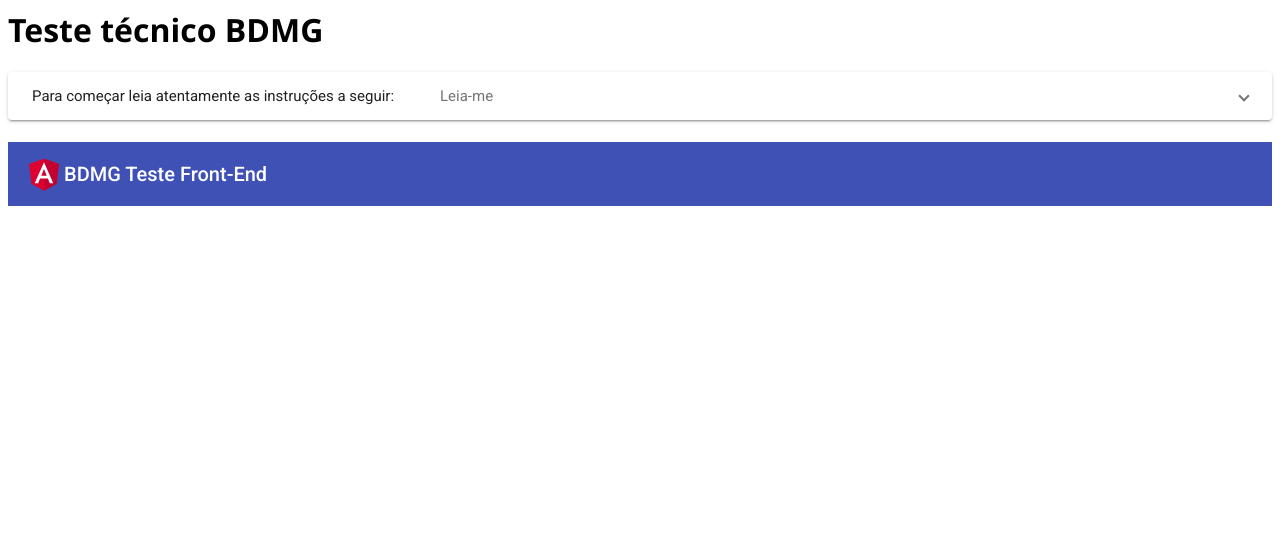
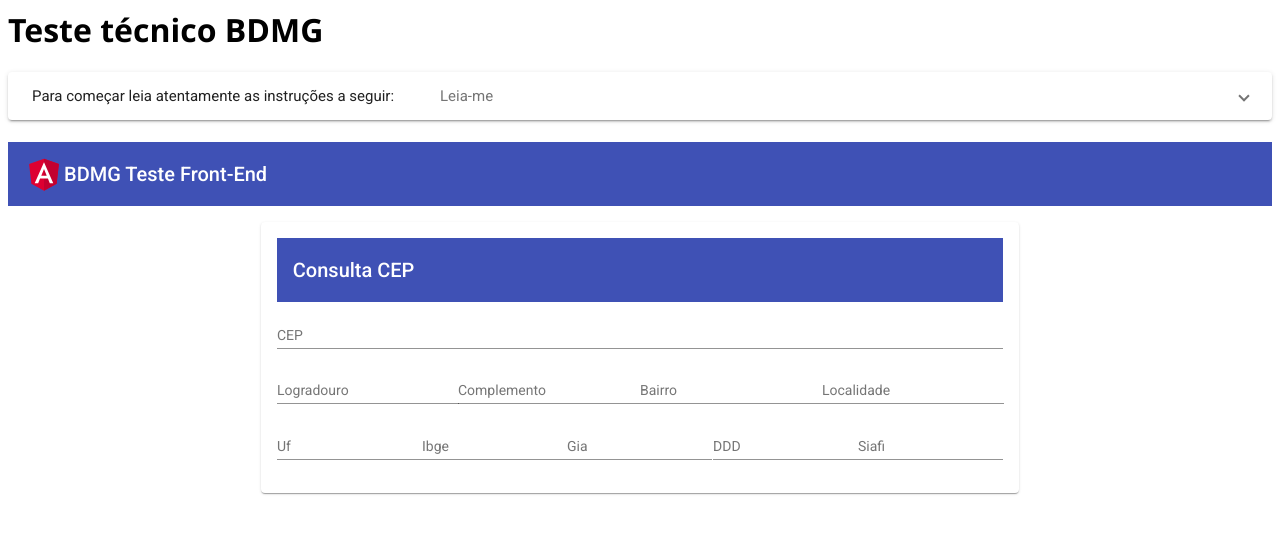
Before and after one commit to higor-bianchetti/bdmg-angular-6ivagw, an Angular app: page / in a window 1280 px wide. Shown: the top 534 px of the page. Built offline with nearby package versions, Linux system fonts and the light colour scheme.

Commit message:
Definindo o layout

```diff
--- a/src/app/app.component.css
+++ b/src/app/app.component.css
@@ -1,3 +1,17 @@
 p {
   font-family: Lato;
 }
+
+@media (min-width: 425px) {
+  .container {
+    width: 90%;
+    margin: 0 auto;
+  }
+}
+
+@media (min-width: 1024px) {
+  .container {
+    width: 60%;
+    margin: 0 auto;
+  }
+}
--- a/src/app/app.component.html
+++ b/src/app/app.component.html
@@ -10,3 +10,7 @@
   />
   <span>BDMG Teste Front-End</span>
 </mat-toolbar>
+
+<main class="container">
+  <app-cep-form></app-cep-form>
+</main>
--- /dev/null
+++ b/src/app/cep-form/cep-form.component.css
@@ -0,0 +1,19 @@
+mat-card {
+  margin-top: 1rem;
+}
+
+.form {
+  padding-top: 0.5rem;
+}
+
+.form .form-group {
+  display: flex;
+  align-items: center;
+  justify-content: space-between;
+  min-width: 10rem;
+}
+
+.form .form-group mat-form-field {
+  width: 100%;
+  min-width: 0;
+}
--- /dev/null
+++ b/src/app/cep-form/cep-form.component.html
@@ -0,0 +1,74 @@
+<mat-card>
+  <mat-toolbar color="primary">Consulta CEP</mat-toolbar>
+  <mat-card-content>
+    <form [formGroup]="form" class="form">
+      <div class="form-group">
+        <mat-form-field>
+          <mat-label>CEP</mat-label>
+          <input matInput placeholder="CEP" formControlName="cep" type="text" />
+        </mat-form-field>
+      </div>
+
+      <div class="form-group">
+        <mat-form-field>
+          <mat-label>Logradouro</mat-label>
+          <input
+            matInput
+            placeholder="logradouro"
+            formControlName="logradouro"
+          />
+        </mat-form-field>
+
+        <mat-form-field>
+          <mat-label>Complemento</mat-label>
+          <input
+            matInput
+            placeholder="complemento"
+            formControlName="complemento"
+          />
+        </mat-form-field>
+
+        <mat-form-field>
+          <mat-label>Bairro</mat-label>
+          <input matInput placeholder="bairro" formControlName="bairro" />
+        </mat-form-field>
+
+        <mat-form-field>
+          <mat-label>Localidade</mat-label>
+          <input
+            matInput
+            placeholder="localidade"
+            formControlName="localidade"
+          />
+        </mat-form-field>
+      </div>
+
+      <div class="form-group">
+        <mat-form-field>
+          <mat-label>Uf</mat-label>
+          <input matInput placeholder="uf" formControlName="uf" />
+        </mat-form-field>
+
+        <mat-form-field>
+          <mat-label>Ibge</mat-label>
+          <input matInput formControlName="ibge" [readonly]="true" />
+        </mat-form-field>
+
+        <mat-form-field>
+          <mat-label>Gia</mat-label>
+          <input matInput placeholder="gia" formControlName="gia" />
+        </mat-form-field>
+
+        <mat-form-field>
+          <mat-label>DDD</mat-label>
+          <input matInput placeholder="ddd" formControlName="ddd" />
+        </mat-form-field>
+
+        <mat-form-field>
+          <mat-label>Siafi</mat-label>
+          <input matInput formControlName="siafi" [readonly]="true" />
+        </mat-form-field>
+      </div>
+    </form>
+  </mat-card-content>
+</mat-card>
--- /dev/null
+++ b/src/app/cep-form/cep-form.component.ts
@@ -0,0 +1,26 @@
+import { Component } from '@angular/core';
+import { FormBuilder, FormGroup } from '@angular/forms';
+
+@Component({
+  selector: 'app-cep-form',
+  templateUrl: './cep-form.component.html',
+  styleUrls: ['./cep-form.component.css'],
+})
+export class CepFormComponent {
+  form: FormGroup = {} as FormGroup;
+
+  constructor(private formBuilder: FormBuilder) {
+    this.form = this.formBuilder.group({
+      cep: [null],
+      logradouro: [null],
+      complemento: [null],
+      bairro: [null],
+      localidade: [null],
+      uf: [null],
+      ibge: [null],
+      gia: [null],
+      ddd: [null],
+      siafi: [null],
+    });
+  }
+}
```
Also changed, not shown: src/app/app.module.ts (+4 -6 lines), src/app/shared/angular-material.module.ts (+13 -1 lines).
